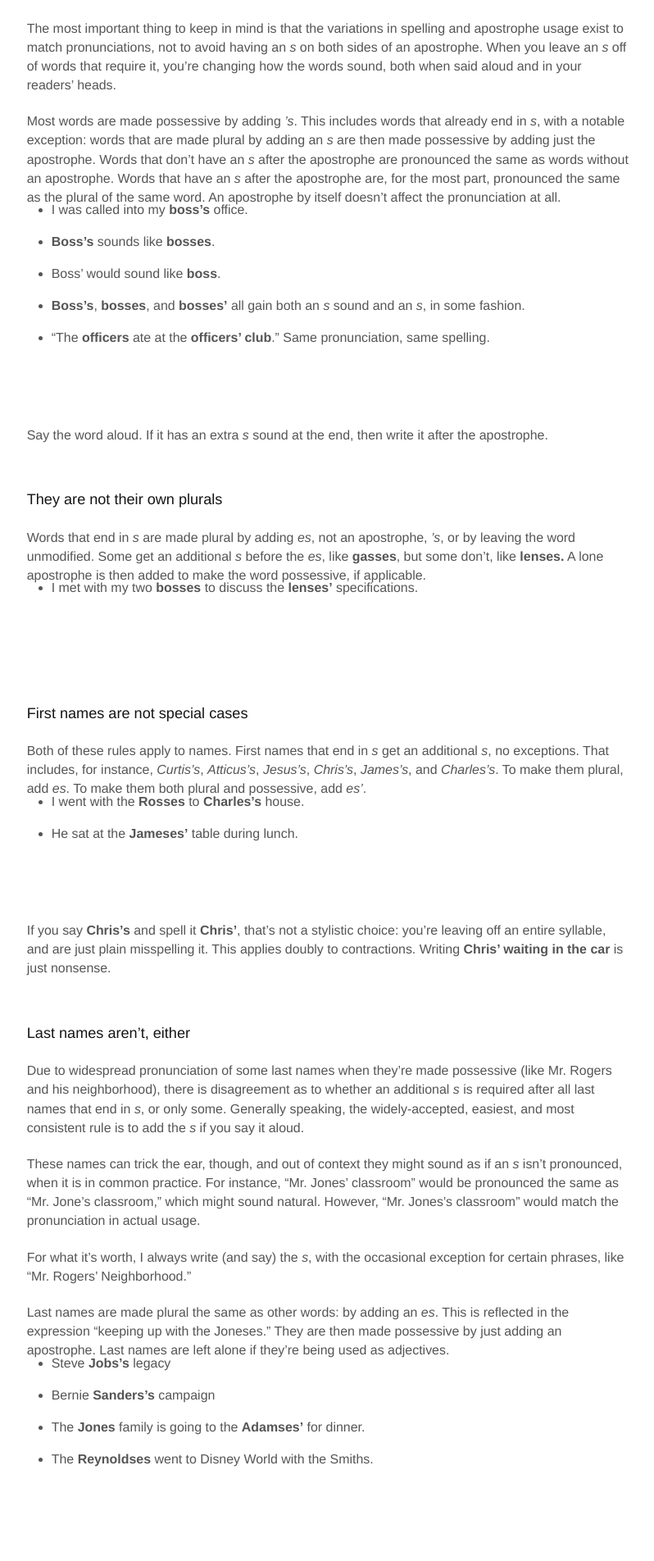
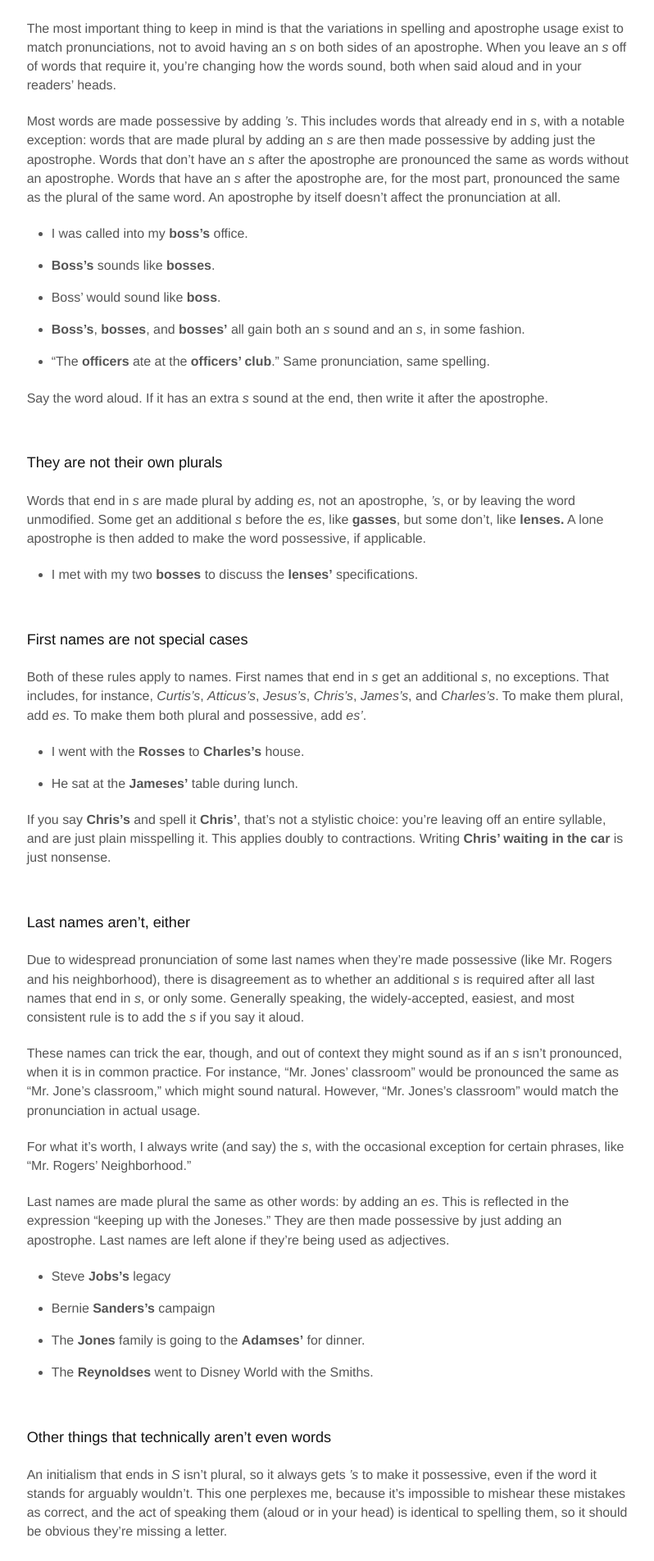
Before and after one commit to endash/endash.github.io, a Jekyll site: the page built from index.html, in a window 1280 px wide. Shown: the part 1973-3877 px from the top of the page at 82% size, without its empty margins (240-1038 px from the left). Built offline with Jekyll 4.4.1, drawn with Linux system fonts in a browser that asks for light colours.

Commit message:
Fix styles

```diff
--- a/_sass/_layout.scss
+++ b/_sass/_layout.scss
@@ -35,6 +35,10 @@
 article > p:last-of-type {
   padding-bottom: 4em;
   margin-bottom: 0;
+}
+
+article > p:last-of-type + ul {
+  margin-top: -2em;
 }
 
 article p, article li {
@@ -230,12 +234,14 @@
 }
 
 article ul {
-  margin-top: -2em;
-
   li {
     margin-bottom: 1em;
   }
 
+//  padding-bottom: 1em;
+}
+
+article ul:last-child {
   padding-bottom: 4em;
 }
 
```
